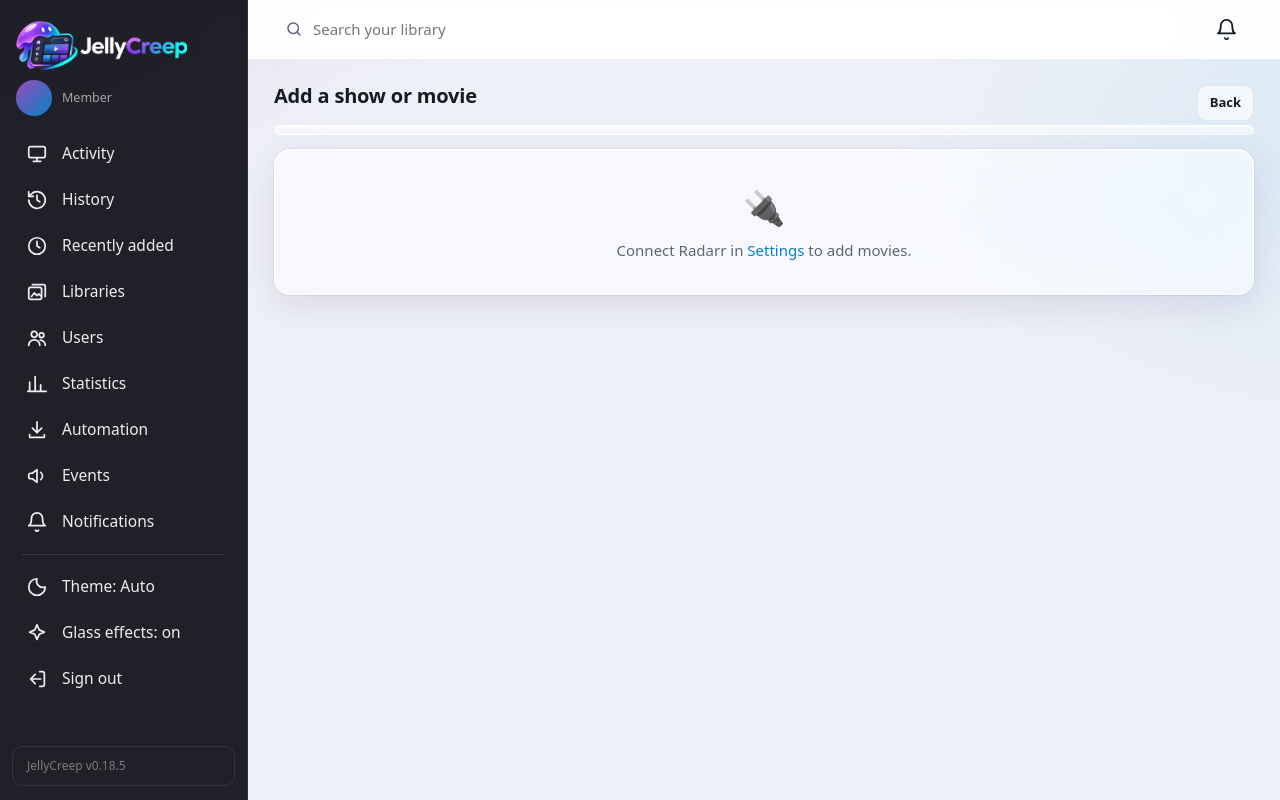
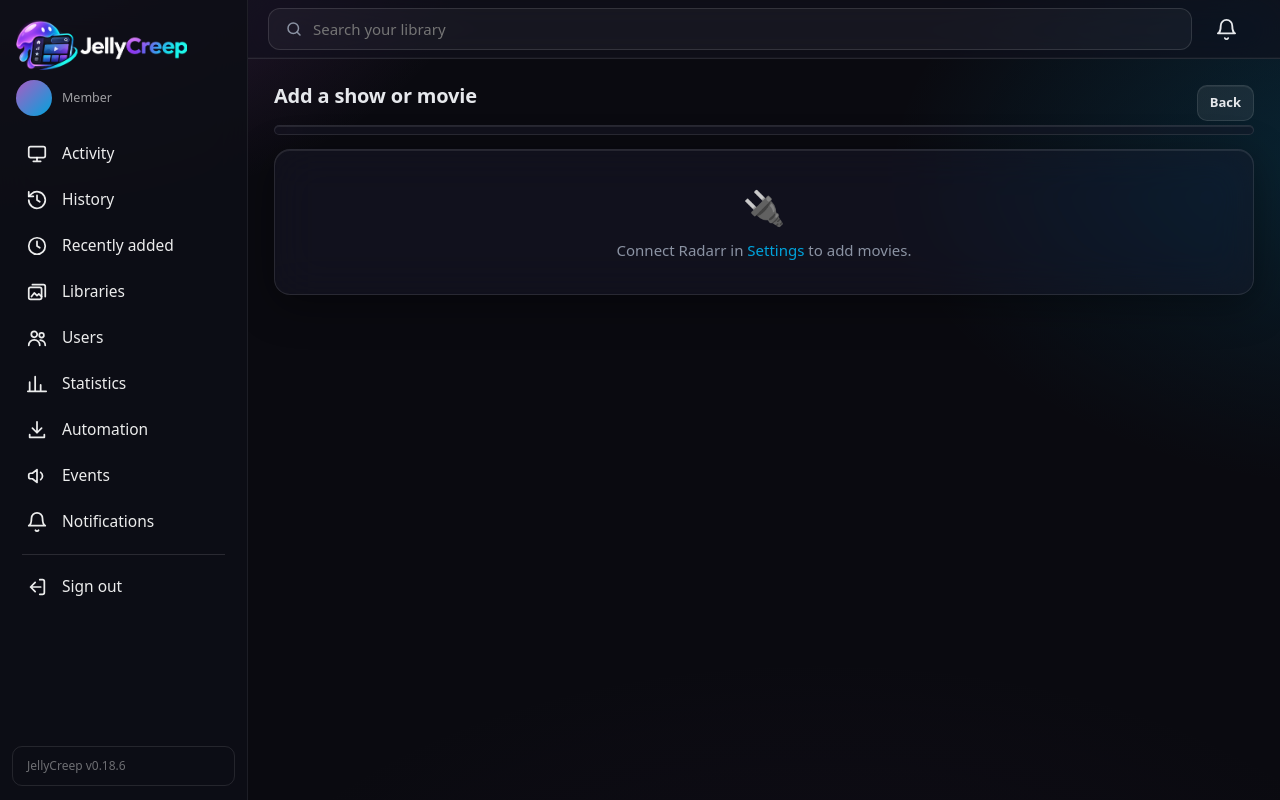
Before and after one commit to rivarob04/jellycreep, a FastAPI app: template app/templates/add.html in a window 1280 px wide. Run offline with FastAPI, Linux system fonts and the light colour scheme; the template is opened without the code that fills it, so the values that code supplies are empty; parts of the project's set-up code (start-up, migrations or seed data) failed here and were passed over.

Commit message:
Always dark with glass on; remove theme and glass toggles (v0.18.6)
- Removed the Dark/Light/Auto button and the Glass switch from the header,
  sidebar and slide-out menu
- <html data-theme=dark> on every page incl. sign-in, ignoring the phone's
  light mode; previously saved light/flat choices are cleared
- Glass always on (also dropped the reduced-transparency flat fallback; the
  no-blur-support fallback stays)

Co-Authored-By: Claude Opus 5.5 <noreply@anthropic.com>
Claude-Session: https://claude.ai/code/session_017xx9c2r4cXUAyXy8y2h1h5

```diff
--- a/app/__init__.py
+++ b/app/__init__.py
@@ -1 +1 @@
-__version__ = "0.18.5"
+__version__ = "0.18.6"
--- a/app/static/app.js
+++ b/app/static/app.js
@@ -165,23 +165,10 @@
 
 // Theme: Auto (follows the phone) → Light → Dark, remembered per device.
 (function () {
-  const order = ["auto", "light", "dark"];
-  const label = { auto: "🌓 Auto", light: "☀️ Light", dark: "🌙 Dark" };
-  const root = document.documentElement;
+  // Always dark (the theme picker was removed).
+  document.documentElement.dataset.theme = "dark";
   const meta = document.getElementById("theme-color");
-  const get = () => { try { return localStorage.getItem("jc-theme") || "auto"; } catch (_) { return "auto"; } };
-  const apply = (t) => {
-    if (t === "auto") delete root.dataset.theme; else root.dataset.theme = t;
-    const light = t === "light" || (t === "auto" && matchMedia("(prefers-color-scheme: light)").matches);
-    if (meta) meta.content = light ? "#eef0f7" : "#0a0a10";
-    document.querySelectorAll("[data-theme-label]").forEach((el) => (el.textContent = el.closest(".drawer") ? "Theme: " + label[t].replace(/^\S+\s/, "") : label[t]));
-  };
-  apply(get());
-  document.querySelectorAll("[data-theme-toggle]").forEach((b) => b.addEventListener("click", () => {
-    const next = order[(order.indexOf(get()) + 1) % order.length];
-    try { localStorage.setItem("jc-theme", next); } catch (_) {}
-    apply(next);
-  }));
+  if (meta) meta.content = "#0a0a10";
 })();
 
 // Pull to refresh (mostly for the installed home-screen app, which has no reload button).
@@ -229,24 +216,8 @@
   sync();
 })();
 
-// Glass effects on/off (per device) – off = no blur, for slower phones.
-(function () {
-  const root = document.documentElement;
-  const get = () => { try { return localStorage.getItem("jc-fx") === "off" ? "off" : "on"; } catch (_) { return "on"; } };
-  const paint = () => {
-    const on = get() === "on";
-    if (on) delete root.dataset.fx; else root.dataset.fx = "off";
-    document.querySelectorAll("[data-fx-label]").forEach((el) => {
-      el.textContent = el.closest(".drawer") ? `Glass effects: ${on ? "on" : "off"}` : el.closest(".sheet-btn") ? `✨ Glass effects: ${on ? "on" : "off"}` : (on ? "✨ Glass" : "▫️ Flat");
-    });
-  };
-  paint();
-  document.querySelectorAll("[data-fx-toggle]").forEach((b) => b.addEventListener("click", (e) => {
-    e.preventDefault();
-    try { localStorage.setItem("jc-fx", get() === "on" ? "off" : "on"); } catch (_) {}
-    paint();
-  }));
-})();
+// Glass effects are always on.
+delete document.documentElement.dataset.fx;
 
 // Quality scan progress: poll while scanning, reload when done.
 (function () {
--- a/app/static/style.css
+++ b/app/static/style.css
@@ -525,10 +525,6 @@ h1 { letter-spacing: -.01em; }
   -webkit-backdrop-filter: none; backdrop-filter: none; background: #171722; }
 @supports not ((backdrop-filter: blur(2px)) or (-webkit-backdrop-filter: blur(2px))) {
   .card, .stream, .more-sheet, .seg, .tabbar, .top, .health-strip a { background: rgba(23, 23, 34, .94); }
-}
-@media (prefers-reduced-transparency: reduce) {
-  .ambient-img { display: none; }
-  .card, .stream, .more-sheet, .seg, .tabbar, .top { background: #171722; -webkit-backdrop-filter: none; backdrop-filter: none; }
 }
 
 /* glass — light theme */
--- a/app/templates/base.html
+++ b/app/templates/base.html
@@ -1,10 +1,10 @@
 <!doctype html>
-<html lang="en">
+<html lang="en" data-theme="dark">
 <head>
   <meta charset="utf-8">
   <meta name="viewport" content="width=device-width, initial-scale=1, viewport-fit=cover">
   <meta name="theme-color" content="#0a0a10" id="theme-color">
-  <script>(function(){try{var d=document.documentElement,t=localStorage.getItem("jc-theme");if(t==="light"||t==="dark")d.dataset.theme=t;if(localStorage.getItem("jc-fx")==="off")d.dataset.fx="off";}catch(e){}})();</script>
+  <script>(function(){try{localStorage.removeItem("jc-theme");localStorage.removeItem("jc-fx");}catch(e){}})();</script>
   <meta name="apple-mobile-web-app-capable" content="yes">
   <meta name="mobile-web-app-capable" content="yes">
   <meta name="apple-mobile-web-app-status-bar-style" content="black-translucent">
@@ -56,8 +56,6 @@
   <div class="spacer"></div>
   <a class="bell-btn{{ ' on' if path.endswith('/notifications') }}" href="{{ '/me' if user.is_viewer else '' }}/notifications" aria-label="Notifications">
     <svg viewBox="0 0 24 24"><path d="M6 8a6 6 0 1 1 12 0c0 7 3 8 3 8H3s3-1 3-8"/><path d="M10.3 21a1.9 1.9 0 0 0 3.4 0"/></svg></a>
-  <button class="theme-btn fx-desk" type="button" data-fx-toggle aria-label="Toggle glass effects"><span data-fx-label>✨ Glass</span></button>
-  <button class="theme-btn" type="button" data-theme-toggle aria-label="Change theme"><span data-theme-label>🌓 Auto</span></button>
   <div class="who">{{ user.name }}{% if user.is_admin %} · admin{% endif %}</div>
   {% if user.is_viewer %}<a class="theme-btn fx-desk" href="/logout">Sign out</a>{% endif %}
 </header>
@@ -116,8 +114,6 @@
     <a href="{{ href }}" class="{{ 'on' if path.startswith(href) }}"><svg viewBox="0 0 24 24">{{ ico[icon]|safe }}</svg>{{ label }}</a>
     {% endfor %}{% endif %}
     <hr>
-    <button type="button" class="sheet-btn" data-theme-toggle><svg viewBox="0 0 24 24">{{ ico.theme|safe }}</svg><span data-theme-label>🌓 Auto</span></button>
-    <button type="button" class="sheet-btn" data-fx-toggle><svg viewBox="0 0 24 24">{{ ico.glass|safe }}</svg><span data-fx-label>✨ Glass effects: on</span></button>
     {% if user.is_viewer %}<a href="/logout"><svg viewBox="0 0 24 24">{{ ico.logout|safe }}</svg>Sign out</a>
     {% elif auth_mode != 'none' %}<a href="/auth/logout"><svg viewBox="0 0 24 24">{{ ico.logout|safe }}</svg>Sign out</a>{% endif %}
   </nav>
--- a/app/templates/login.html
+++ b/app/templates/login.html
@@ -1,5 +1,5 @@
 <!doctype html>
-<html lang="en">
+<html lang="en" data-theme="dark">
 <head>
   <meta charset="utf-8">
   <meta name="viewport" content="width=device-width, initial-scale=1, viewport-fit=cover">
@@ -8,7 +8,7 @@
   <meta name="apple-mobile-web-app-capable" content="yes">
   <meta name="mobile-web-app-capable" content="yes">
   <meta name="apple-mobile-web-app-title" content="JellyCreep">
-  <script>(function(){try{var d=document.documentElement,t=localStorage.getItem("jc-theme");if(t==="light"||t==="dark")d.dataset.theme=t;}catch(e){}})();</script>
+  <script>(function(){try{localStorage.removeItem("jc-theme");localStorage.removeItem("jc-fx");}catch(e){}})();</script>
   <title>Sign in · JellyCreep</title>
   <link rel="manifest" href="/me/manifest.webmanifest" crossorigin="use-credentials">
   <link rel="icon" href="/static/favicon.ico" sizes="any">
```
Also changed, not shown: README.md.
